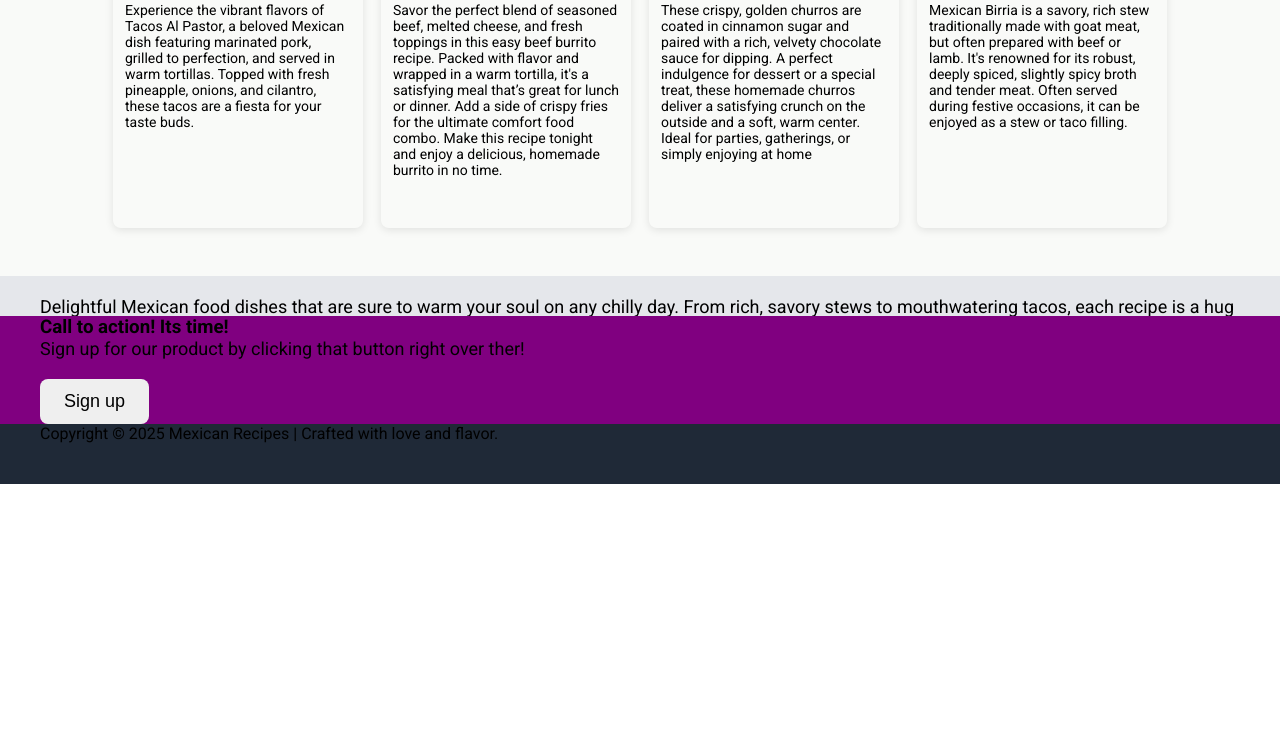
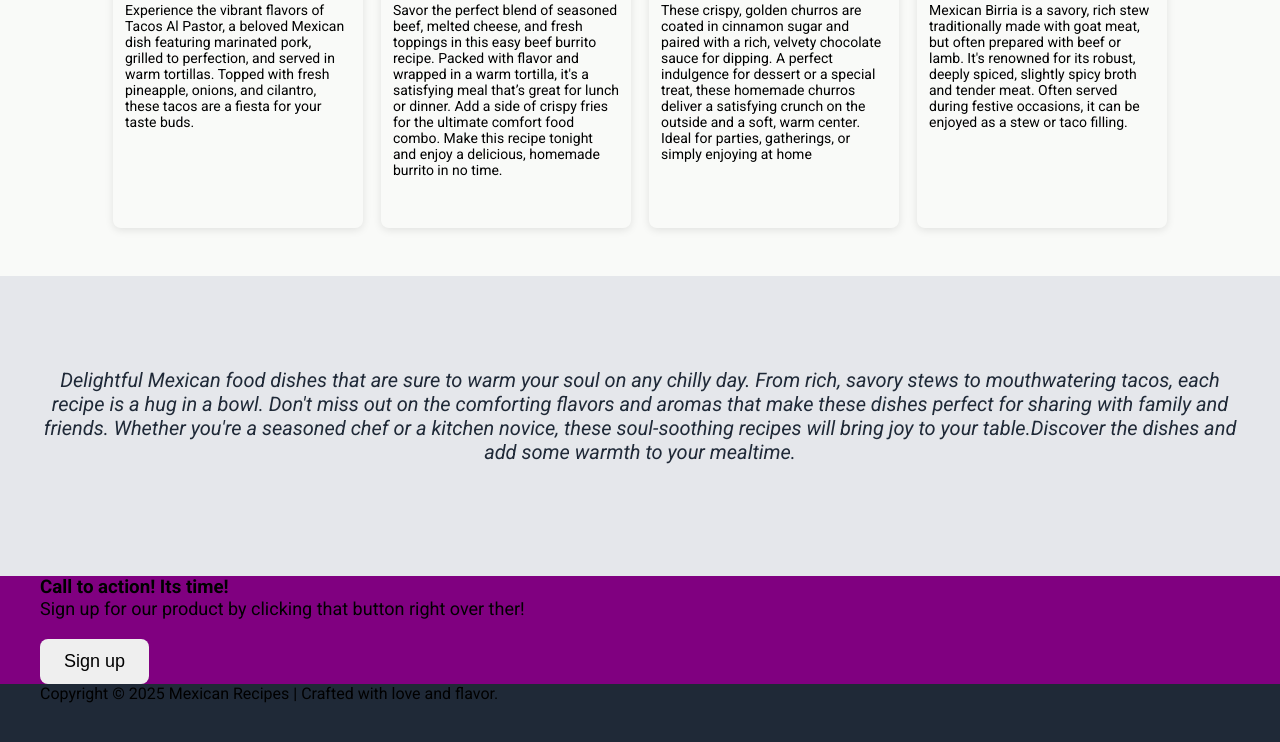
Before and after one commit to MwangiTess/Mexican-Recipes, a plain HTML site: page index.html in a window 1280 px wide. Shown: the part 794-1536 px from the top of the page. Before the commit the page ends 1278 px from the top, so only its background shows below. Drawn offline with Linux system fonts and the light colour scheme.

Commit message:
Styled the about section

```diff
--- a/style.css
+++ b/style.css
@@ -163,8 +163,16 @@ button{
 
 .about{
     background-color: #e5e7eb;
-    height: 00px;
-    padding: 20px 40px;
+    height: 300px;
+    display: flex;
+    align-items: center;
+}
+.about p{
+    text-align: center;
+    font-style: italic;
+    font-size: 20px;
+    font-weight: light;
+    color: #1F2937;
 }
 
 /* --------------------------------------- Call to Action --------------------------------------------*/
```
